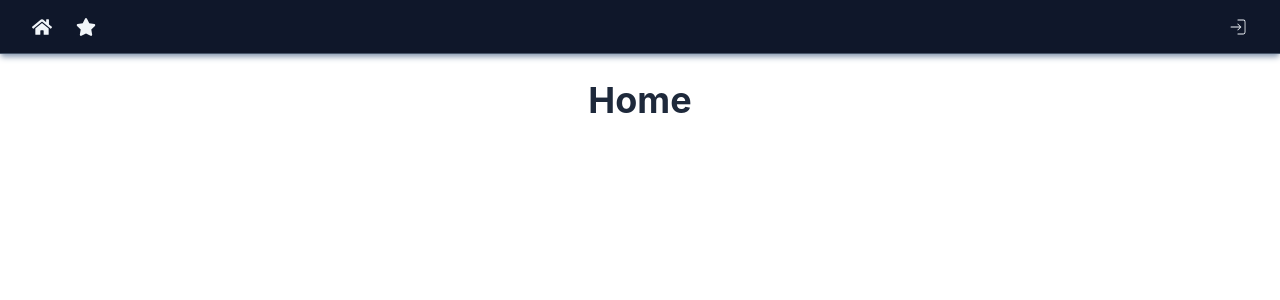
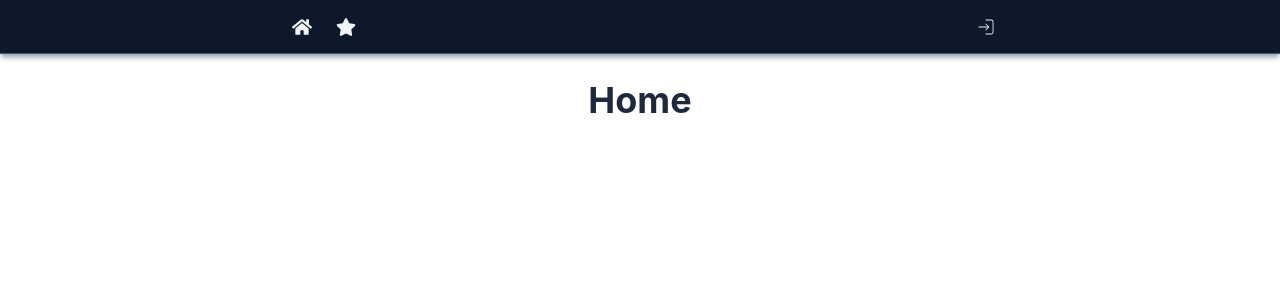
Before and after one commit to arvinbuid/react-movie-app, a React (Vite) app: page / in a window 1280 px wide. Shown: the top 300 px of the page. Built offline with nearby package versions, Linux system fonts and the light colour scheme.

Commit message:
Added borderWidth sizes inside tailwind.config.js. Styled navbar links and put into the center.

```diff
--- a/src/components/navbar.tsx
+++ b/src/components/navbar.tsx
@@ -6,7 +6,8 @@ import {CiLogin} from "react-icons/ci";
 export const Navbar = () => {
   return (
     <nav className='fixed top-0 left-0 right-0 h-[54px] bg-slate-900 border-b border-slate-600 shadow-md    shadow-slate-400'>
-      <ul className='flex gap-6 items-center h-full px-8'>
+      <div className='w-full h-full'>
+        <ul className='flex gap-6 items-center m-auto h-full max-w-[760px] pl-8'>
           {/* left */}
           <div className='flex flex-1 gap-6'>
             <li>
@@ -26,7 +27,7 @@ export const Navbar = () => {
           </div>
 
           {/* right */}
-        <div className='flex h-full items-center justify-center'>
+          <div className='flex h-full px-6 items-center justify-center'>
             <li>
               <Link to={"/auth"}>
                 <h2 className='text-slate-100 text-xl font-bold'>
@@ -36,6 +37,7 @@ export const Navbar = () => {
             </li>
           </div>
         </ul>
+      </div>
     </nav>
   );
 };
--- a/tailwind.config.js
+++ b/tailwind.config.js
@@ -2,7 +2,17 @@
 export default {
   content: ["./index.html", "./src/**/*.{js,ts,jsx,tsx}"],
   theme: {
-    extend: {},
+    extend: {
+      borderWidth: {
+        DEFAULT: "1px",
+        0: "0",
+        2: "2px",
+        3: "3px",
+        4: "4px",
+        6: "6px",
+        8: "8px",
+      },
+    },
   },
   plugins: [],
 };
```
Lines whose indentation alone changed are shown as unchanged.
